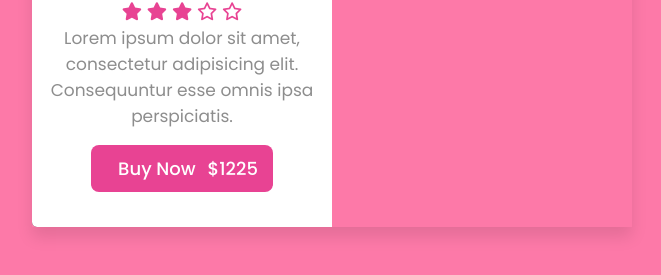
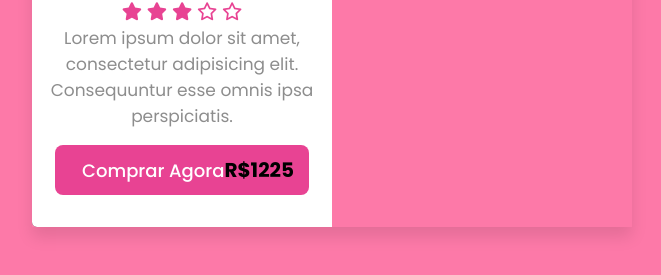
Before and after one commit to bvig0/Iphone, a plain HTML site: page index.html in a window 1280 px wide. Shown: the part 323-598 px from the top of the page, without its empty margins (308-969 px from the left). Drawn offline with Linux system fonts and the light colour scheme.

Commit message:
Update index.html

```diff
--- a/index.html
+++ b/index.html
@@ -30,8 +30,8 @@
         <p>Lorem ipsum dolor sit amet, consectetur adipisicing elit. Consequuntur esse omnis ipsa perspiciatis.</p>
       </div>
       <button>
-        <h1>Buy Now</h1>
-        <h1>$1225</h1>
+        <h1>Comprar Agora</h1>
+        <h2>R$1225</h2>
       </button>
     </div>
     <div class="left">
```
